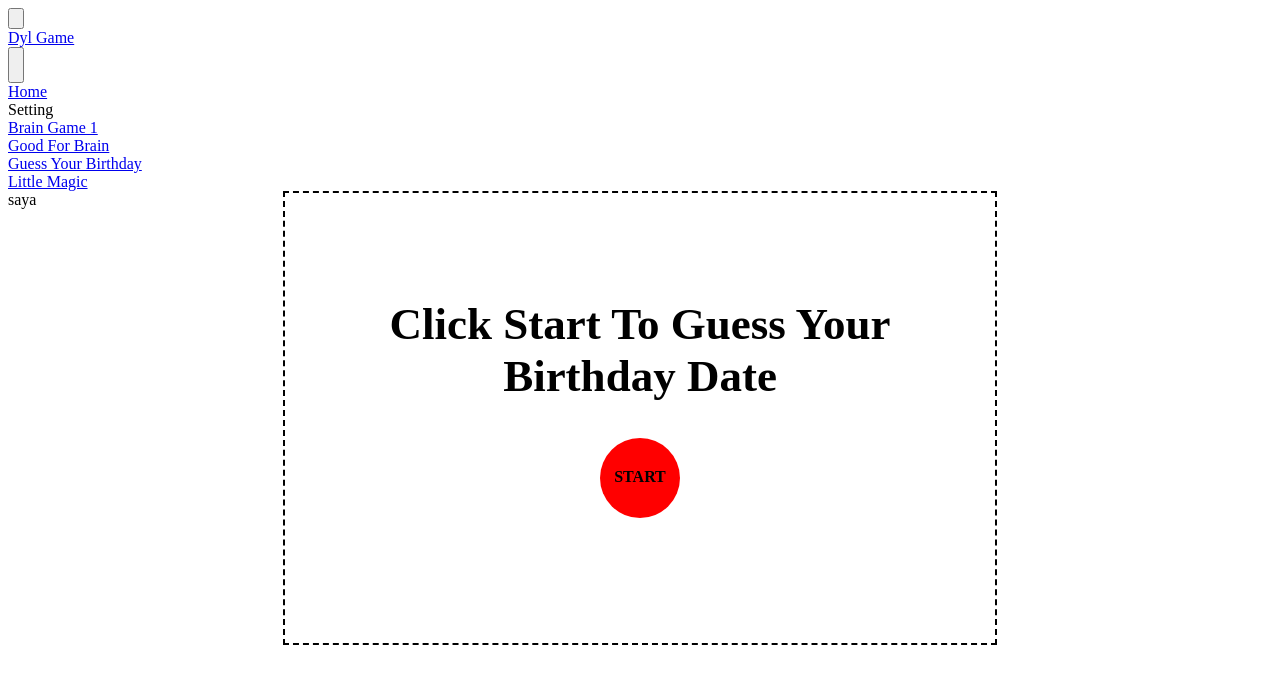
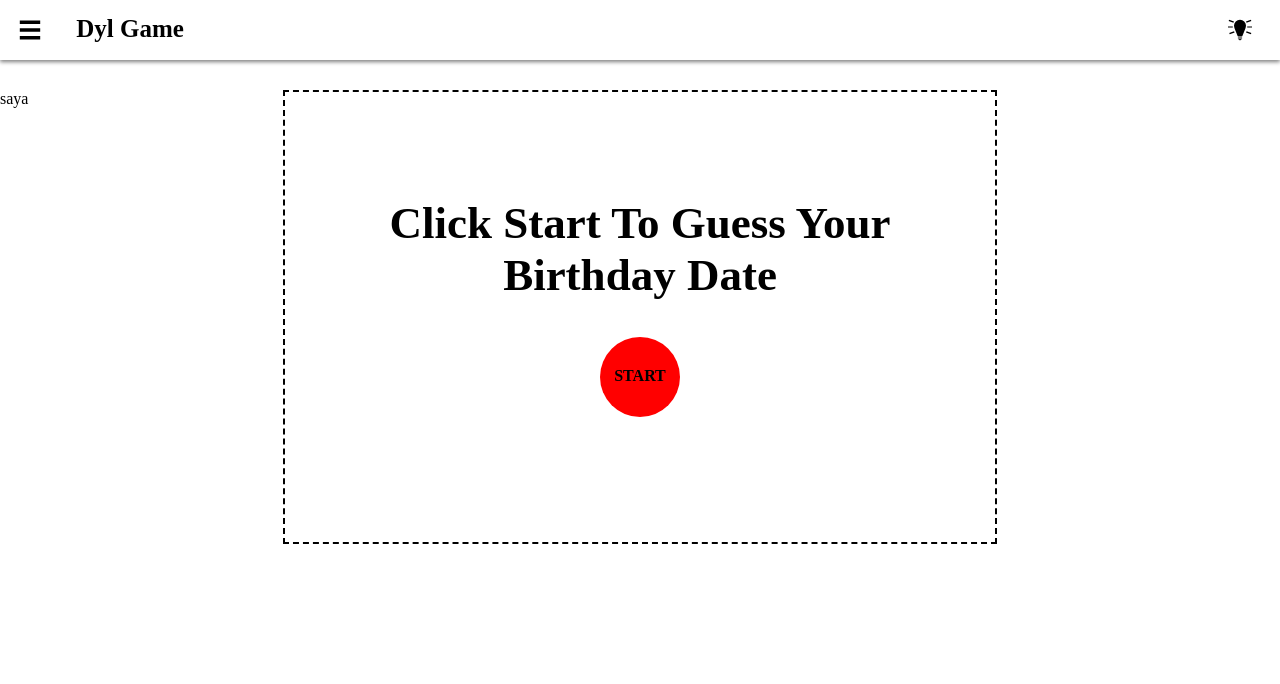
Before and after one commit to dylanaurell/dyl-game, a plain HTML site: page guess-your-birthday.html in a window 1280 px wide. Drawn offline with Linux system fonts and the light colour scheme.

Commit message:
Update guess-your-birthday.html

```diff
--- a/guess-your-birthday.html
+++ b/guess-your-birthday.html
@@ -6,6 +6,7 @@
 		<title>Guess Your Birthday</title>
 		<link rel="shortcut icon" href="https://drive.google.com/uc?export=view&id=1TTQqTpfiTrtffUdH6k7iRTRjH-tMbqYe"/>
 		<link rel="stylesheet" href="guess-your-birthday.css"/>
+		<link rel="stylesheet" href="header.css"/>
 		<script src="guess-your-birthday.js"></script>
 	</head>
 	<body>
```
